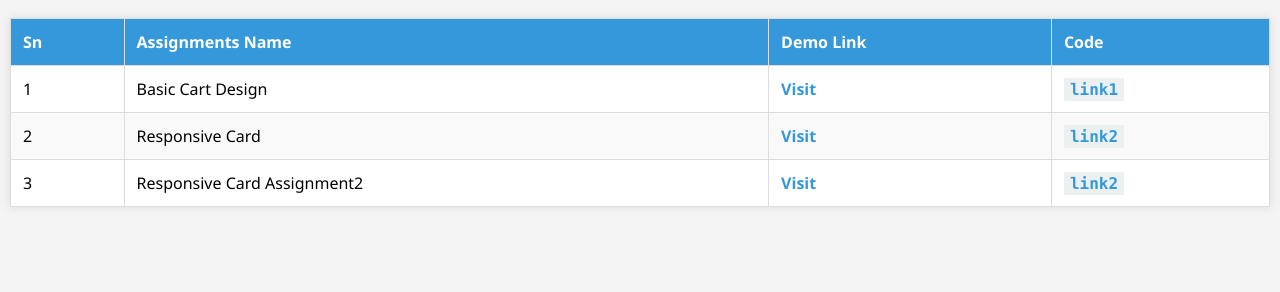
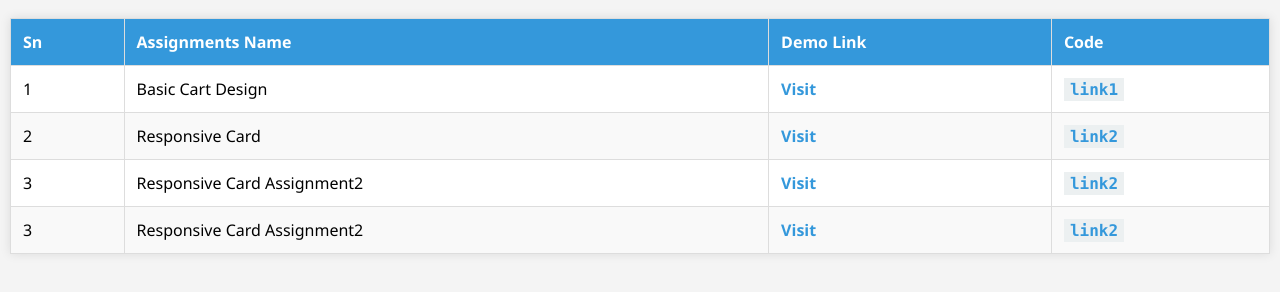
Before and after one commit to smanish2055/Manish.github.io, a plain HTML site: page index.html in a window 1280 px wide. Shown: the part 326-618 px from the top of the page. Drawn offline with Linux system fonts and the light colour scheme.

Commit message:
commit
updated index.html

```diff
--- a/index.html
+++ b/index.html
@@ -142,6 +142,22 @@
             >
           </td>
         </tr>
+
+        <tr>
+          <td>3</td>
+          <td>Responsive Card Assignment2</td>
+          <td>
+            <a href="./Final_Assignment/index.html">Visit</a>
+          </td>
+          <td>
+            <code
+              ><a
+                href="https://github.com/smanish2055/smanish2055.github.io/tree/Assignments/Final_Assignment"
+                >link2</a
+              ></code
+            >
+          </td>
+        </tr>
         <!-- Add more rows as needed -->
       </tbody>
     </table>
```
